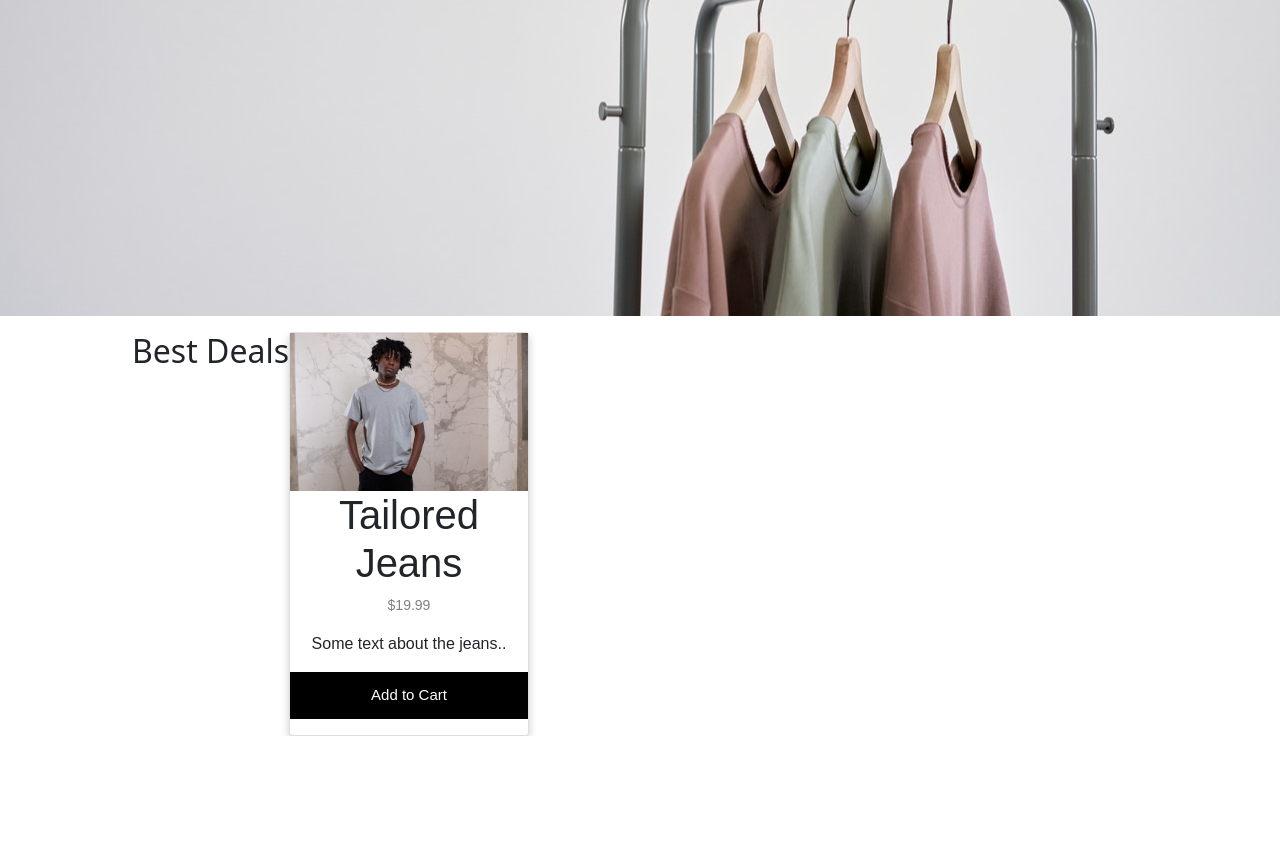
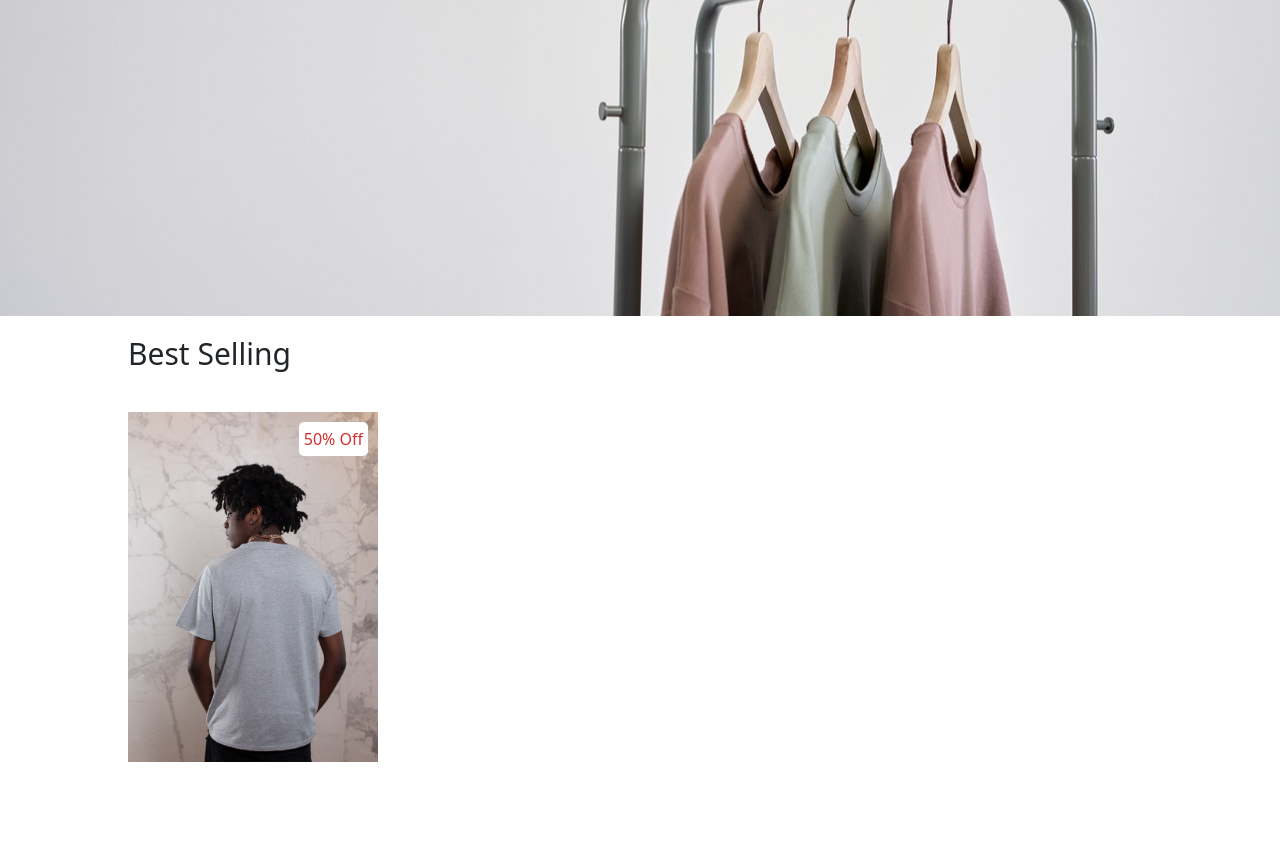
Before and after one commit to Michael-Otieno/js-ecommerce, a plain HTML site: page index.html in a window 1280 px wide. Shown: the part 324-1189 px from the top of the page. Before the commit the page ends 1060 px from the top, so only its background shows below. Drawn offline with nearby package versions, Linux system fonts and the light colour scheme.

Commit message:
add image product

```diff
--- a/css/style.css
+++ b/css/style.css
@@ -19,8 +19,62 @@
     position: relative;
   }
 
+.product{
+  position: relative;
+  overflow: hidden;
+  padding: 20px 0;
+}
+.product-category{
+  padding: 0 10vw;
+  font-size: 30px;
+  font-weight: 500;
+  margin-bottom: 40px;
+  text-transform: capitalize;
+}
 .product-container{
   padding: 0 10vw;
+  display: flex;
+  overflow-x: auto;
+  scroll-behavior: smooth;
+}
+.product-container::-webkit-scrollbar{
+  display: none;
+}
+.product-card{
+  flex: 0 0 auto;
+  width: 250px;
+  height: 450px;
+  margin-right: 40px;
+}
+
+.product-image{
+  position: relative;
+  width: 100%;
+  height: 350px;
+  overflow: hidden;
+
+}
+
+.product-thumb{
+  width: 100%;
+  height: 350px;
+  object-fit: cover;
+}
+.discount-tag{
+  position: absolute;
+  background-color: #ffff;
+  padding: 5px;
+  border-radius: 5px;
+  color: rgb(211, 47, 47);
+  right: 10px;
+  top: 10px;
+  text-transform: capitalize;
+}
+
+
+/*
+.product-container{
+  padding: 0 6vw;
   display: flex;
   overflow-x: auto;
   scroll-behavior: smooth;
@@ -33,31 +87,53 @@
   padding-left: 4px;
 }
 
-/* product cards */
-
-/* .card-container{
-
-} */
 
 .card {
   box-shadow: 0 4px 8px 0 rgba(0, 0, 0, 0.2);
-  max-width: 240px;
-  /* margin: auto; */
-  text-align: center;
+  max-width: 230px;
+  margin: auto;
+  text-align: start;
   font-family: arial;
 }
 
-.price {
+.para1{
+  text-transform: capitalize;
+  padding-left: 10px;
+}
+.new-price {
   color: grey;
   font-size: 14px;
+  padding-left: 14px;
 }
+
+.prev-price {
+  color: grey;
+  font-size: 14px;
+  padding-left: 10px;
+  text-decoration: line-through;
+}
+
+.product-details{
+  padding-left: 10px;
+  text-decoration: none;
+  color: rgb(29, 26, 26);
+  text-transform: capitalize;
+  font-size: small;
+}
+
+
+.card-container:hover .product-details{
+  text-decoration: underline;
+  color: rgb(110, 108, 108);
+}
+
 
 .card button {
   border: none;
   outline: 0;
   padding: 12px;
   color: white;
-  background-color:#000;
+  background-color: rgb(110, 108, 108);
   text-align: center;
   cursor: pointer;
   width: 100%;
@@ -66,4 +142,4 @@
 
 .card button:hover {
   opacity: 0.7;
-}
+} */
--- a/index.html
+++ b/index.html
@@ -31,18 +31,34 @@
 
     </div>
 
-    <section class="product-container mt-3">
+    <section class="product">
+        <h2 class="product-category">best selling</h2>
+        <div class="product-container">
+            <div class="product-card">
+                <div class="product-image">
+                    <span class="discount-tag">50% off</span>
+                    <img src="/img/pexels-monstera-6311140.jpg" alt="" class="product-thumb">
+                    <button class="card-btn">add to wishlist</button>
+                </div>
+            </div>
+        </div>
+    </section>
+
+    <!-- <div class="mt-3">
         <h2 class="product-header">best deals</h2>
+        <section class="product-container mt-3">
         <div class="card-container">
             <div class="card">
-                <img src="/img/pexels-monstera-6311139.jpg" alt="Denim Jeans" style="width:100%">
-                <h1>Tailored Jeans</h1>
-                <p class="price">$19.99</p>
-                <p>Some text about the jeans..</p>
+                <img src="/img/pexels-monstera-6311139.jpg" alt="Denim Jeans" style="width:100%;" height="180px">
+                <p class="mt-1 para1">tailored jeans</p>
+                <p><span class="new-price">ksh200</span><span class="prev-price">ksh19.99</span>
+                    <br><a href="" class="product-details">some text about jeans ...</a>
+                </p>
                 <p><button>Add to Cart</button></p>
             </div>
         </div>
-    </section>
+        </section>
+    </div> -->
 
 
 
```
